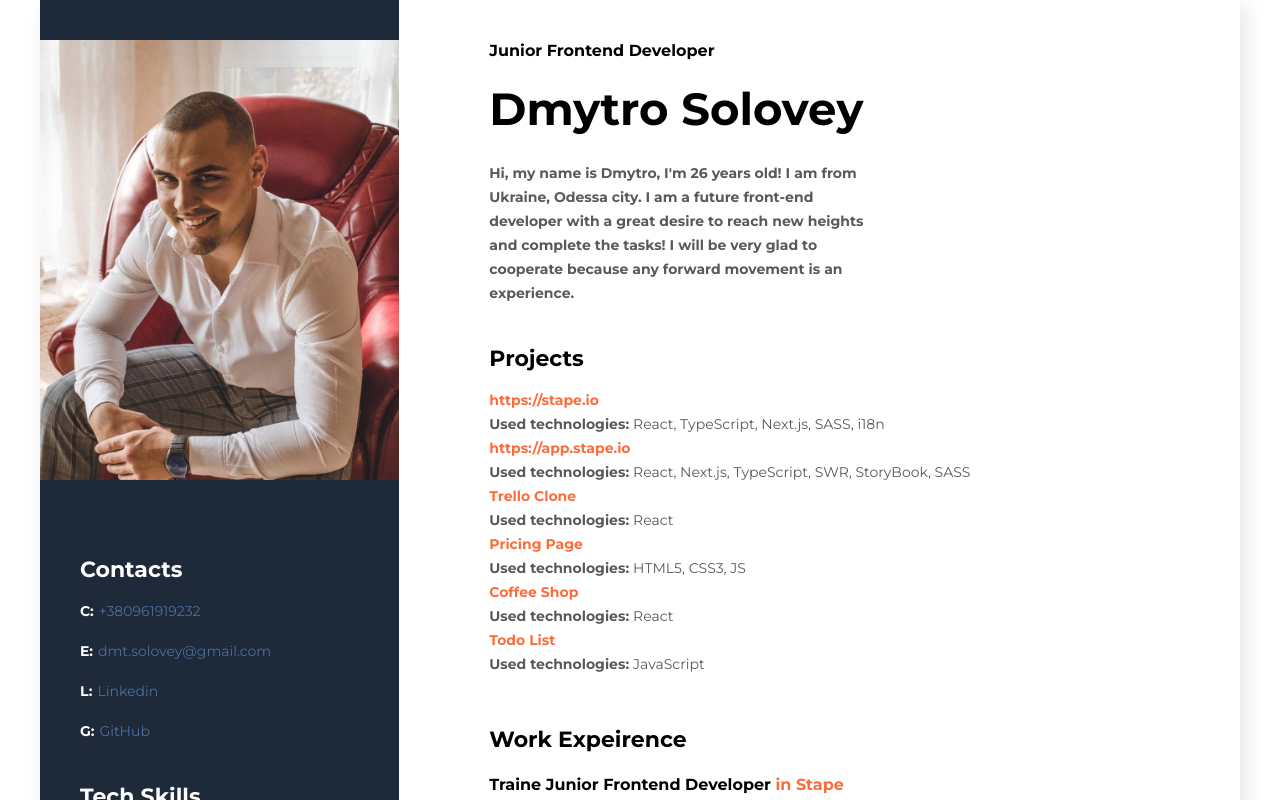
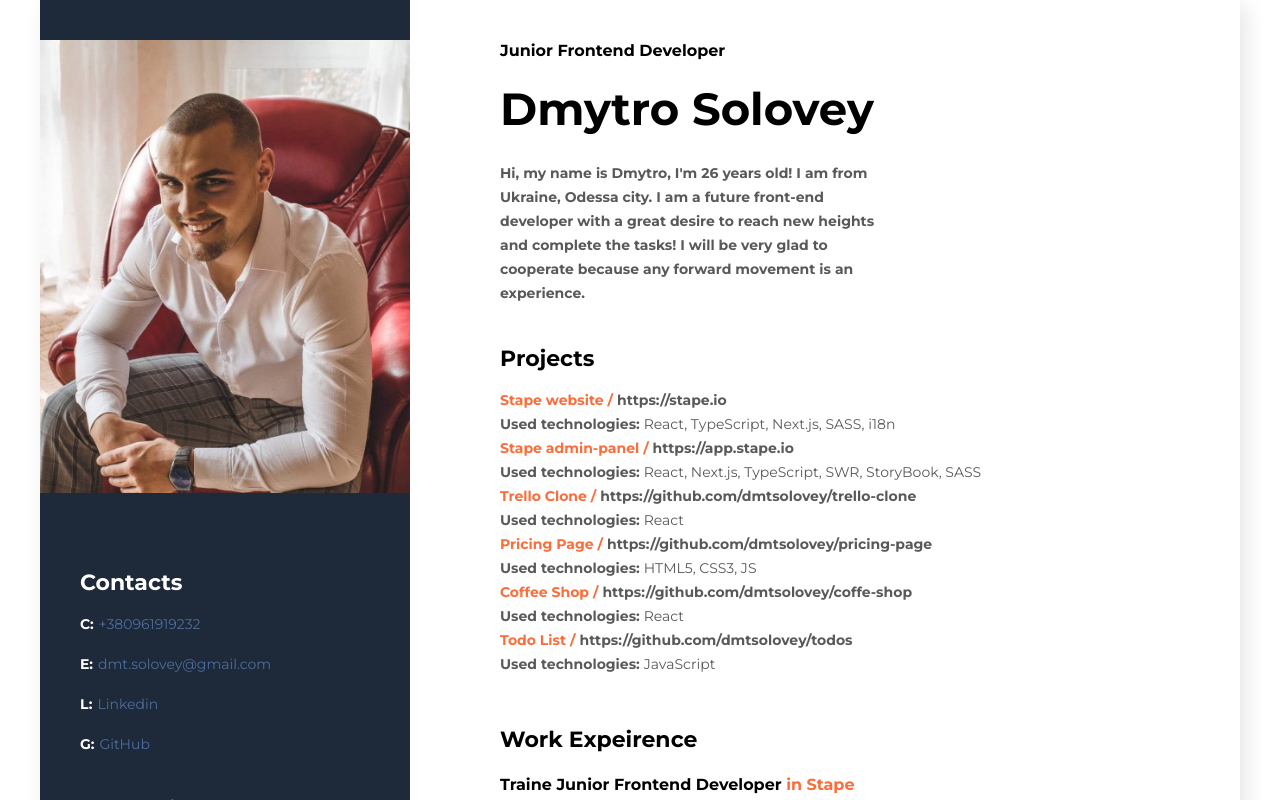
Before and after one commit to dmtsolovey/CV, a React (Create React App) app: page / in a window 1280 px wide. Shown: the top 800 px of the page. Built offline with nearby package versions, Linux system fonts and the light colour scheme.

Commit message:
make media print

```diff
--- a/src/App.css
+++ b/src/App.css
@@ -1,3 +1,4 @@
+@media screen, print {
   body {
     margin: 0px;
     box-shadow: 6px 6px 20px rgba(0, 0, 0, 0.1);
@@ -30,6 +31,12 @@ h4 {
     font-size: 16px;
     line-height: 20px;
   }
+}
+@media print {
+  .content {
+    margin-top: 235px;
+  }
+}
 @media (max-width: 768px) {
   .container {
     flex-direction: column;
--- a/src/components/content/AboutUser/AboutUser.css
+++ b/src/components/content/AboutUser/AboutUser.css
@@ -27,7 +27,7 @@
 
 @media (max-width: 768px) {
   .user-name {
-    font-size: 36px;
+    font-size: 30px;
   }
   .user-description {
     margin-top: 10px;
--- a/src/components/content/Education/Education.css
+++ b/src/components/content/Education/Education.css
@@ -30,3 +30,8 @@
   line-height: 15px;
   color: #a8a8a8;
 }
+@media print {
+  .education-title {
+    margin-top: 0;
+  }
+}
--- a/src/components/content/Projects/Projects.css
+++ b/src/components/content/Projects/Projects.css
@@ -38,7 +38,13 @@
   order: 1;
   margin: 0;
 }
-
+.projects-link {
+  text-decoration: none;
+  color: #595959;
+}
+.projects-link:hover {
+  color: #fb6d3a;
+}
 @media (max-width: 768px) {
   .projects {
     margin: 0;
--- a/src/components/content/Projects/Projects.jsx
+++ b/src/components/content/Projects/Projects.jsx
@@ -2,27 +2,33 @@ import "./Projects.css";
 
 const projects = [
   {
-    text: "https://stape.io",
+    text: "Stape website",
+    link: "https://stape.io",
     interface: "React, TypeScript, Next.js, SASS, i18n",
   },
   {
-    text: "https://app.stape.io",
+    text: "Stape admin-panel",
+    link: "https://app.stape.io",
     interface: "React, Next.js, TypeScript, SWR, StoryBook, SASS",
   },
   {
     text: "Trello Clone",
+    link: "https://github.com/dmtsolovey/trello-clone",
     interface: "React",
   },
   {
     text: "Pricing Page",
+    link: "https://github.com/dmtsolovey/pricing-page",
     interface: "HTML5, CSS3, JS ",
   },
   {
     text: "Coffee Shop",
+    link: "https://github.com/dmtsolovey/coffe-shop",
     interface: "React",
   },
   {
     text: "Todo List",
+    link: "https://github.com/dmtsolovey/todos",
     interface: "JavaScript",
   },
 ];
@@ -31,7 +37,12 @@ export default function Projects() {
   const listItem = projects.map((item) => (
     <li key={item.text} className="projects-item">
       <div className="projects-content">
-        <p className="projects-text">{item.text}</p>
+        <p className="projects-text">
+          {item.text} /{" "}
+          <a href={item.link} className="projects-link" title="Go to the link">
+            {item.link}
+          </a>
+        </p>
         <span className="projects-interface">
           <b>Used technologies: </b>
           {item.interface}
--- a/src/components/sidebar/Contacts/Contacts.css
+++ b/src/components/sidebar/Contacts/Contacts.css
@@ -2,7 +2,7 @@
   margin-top: 40px;
   margin-bottom: 50px;
   max-width: 370px;
-  height: 440px;
+  width: 100%;
 }
 .contacts {
   margin-left: 40px;
@@ -34,7 +34,7 @@
   cursor: pointer;
 }
 .contacts-link:hover {
-  color: aqua;
+  color: rgb(229, 228, 250);
 }
 @media (max-width: 768px) {
   .avatar {
@@ -45,3 +45,12 @@
     margin-left: 20px;
   }
 }
+@media print {
+  .contacts-title,
+  .contacts-type,
+  .contacts-link {
+    color: black;
+    opacity: 1;
+    font-size: 1.2rem;
+  }
+}
--- a/src/components/sidebar/Skills/CVSkills/CVSkills.css
+++ b/src/components/sidebar/Skills/CVSkills/CVSkills.css
@@ -45,3 +45,8 @@
     margin: 10px 0;
   }
 }
+@media print {
+  .skills-title, .skills-items{
+    color: #000000;
+  }
+}
```
Lines whose indentation alone changed are shown as unchanged.
